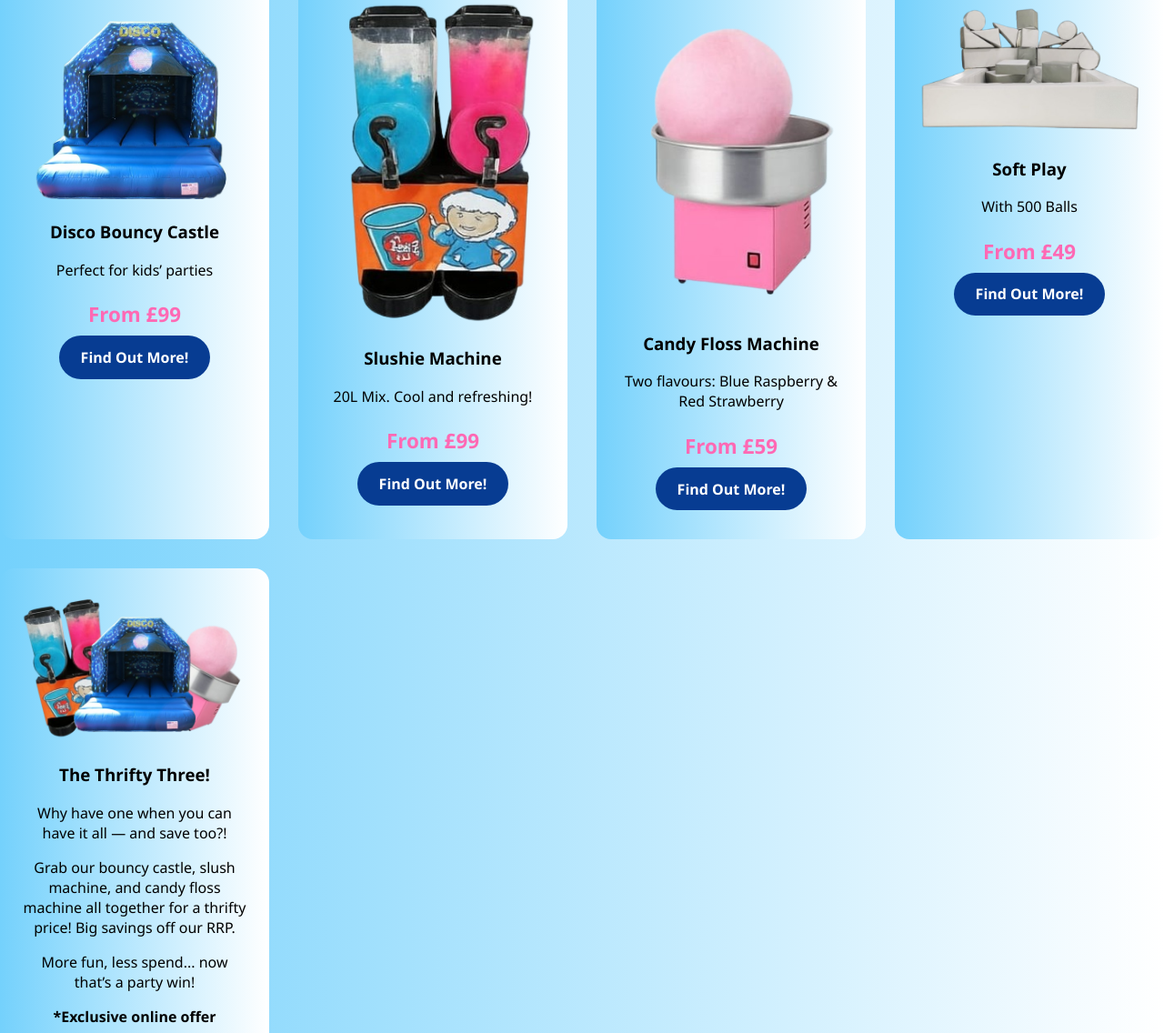
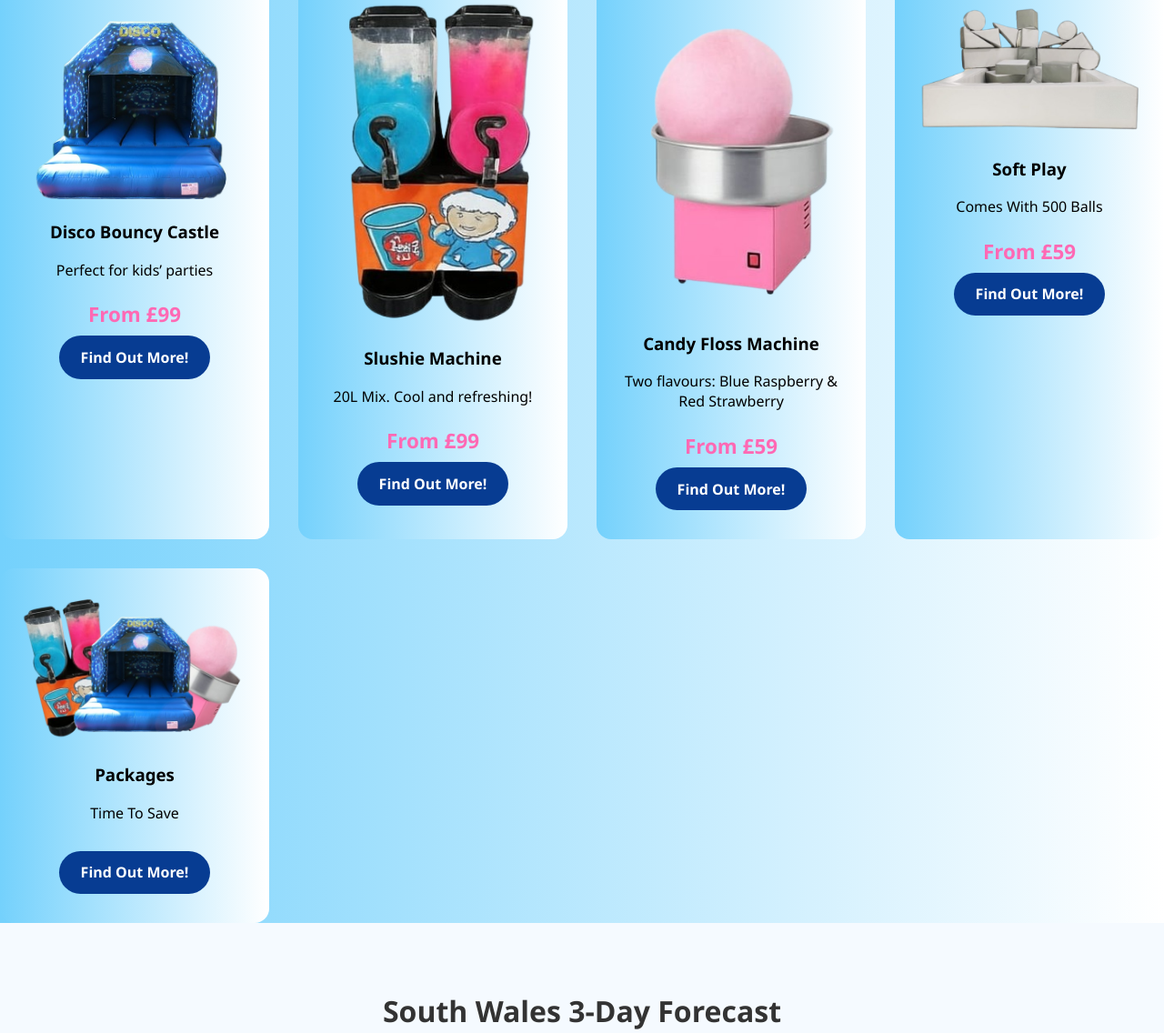
Before and after one commit to Jext1/Bouncinllanelli-, a plain HTML site: page index.html in a window 1280 px wide. Shown: the part 463-1599 px from the top of the page at 91% size. Drawn offline with Linux system fonts and the light colour scheme.

Commit message:
Update index.html

```diff
--- a/index.html
+++ b/index.html
@@ -177,17 +177,16 @@
             <div class="card">
                <img src="1000042801-removebg-preview.png" alt="Soft Play Img" style="width:100%; border-radius: 0.5rem;">
                <h3 style="color: black;">Soft Play</h3>
-               <p style="color:black;">With 500 Balls</p>
-               <span class="price">From £49</span>
+               <p style="color:black;">Comes With 500 Balls</p>
+               <span class="price">From £59</span>
                <a class="btn" href="https://bouncinllanelli.co.uk/SoftPlay">Find Out More!</a>
             </div>
             <div class="card">
-               <img src="Untitled_20250427_194251.png" alt="The Thrifty Three!" style="width:100%; border-radius: 0.5rem;">
-               <h3 style="color: black;">The Thrifty Three!</h3>
-               <p style="color:black;">Why have one when you can have it all — and save too?!</p>
-               <p style="color:black;">Grab our bouncy castle, slush machine, and candy floss machine all together for a thrifty price! Big savings off our RRP.</p>
-               <p style="color:black;">More fun, less spend... now that’s a party win!</p>
-               <p style="color:black; font-weight:bold;">*Exclusive online offer</p>
+               <img src="Untitled_20250427_194251.png" alt="Soft Play Img" style="width:100%; border-radius: 0.5rem;">
+               <h3 style="color: black;">Packages</h3>
+               <p style="color:black;">Time To Save</p>
+               <span class="price"></span>
+               <a class="btn" href="https://bouncinllanelli.co.uk/Packages">Find Out More!</a>
             </div>
          </div>
       </div>
```
